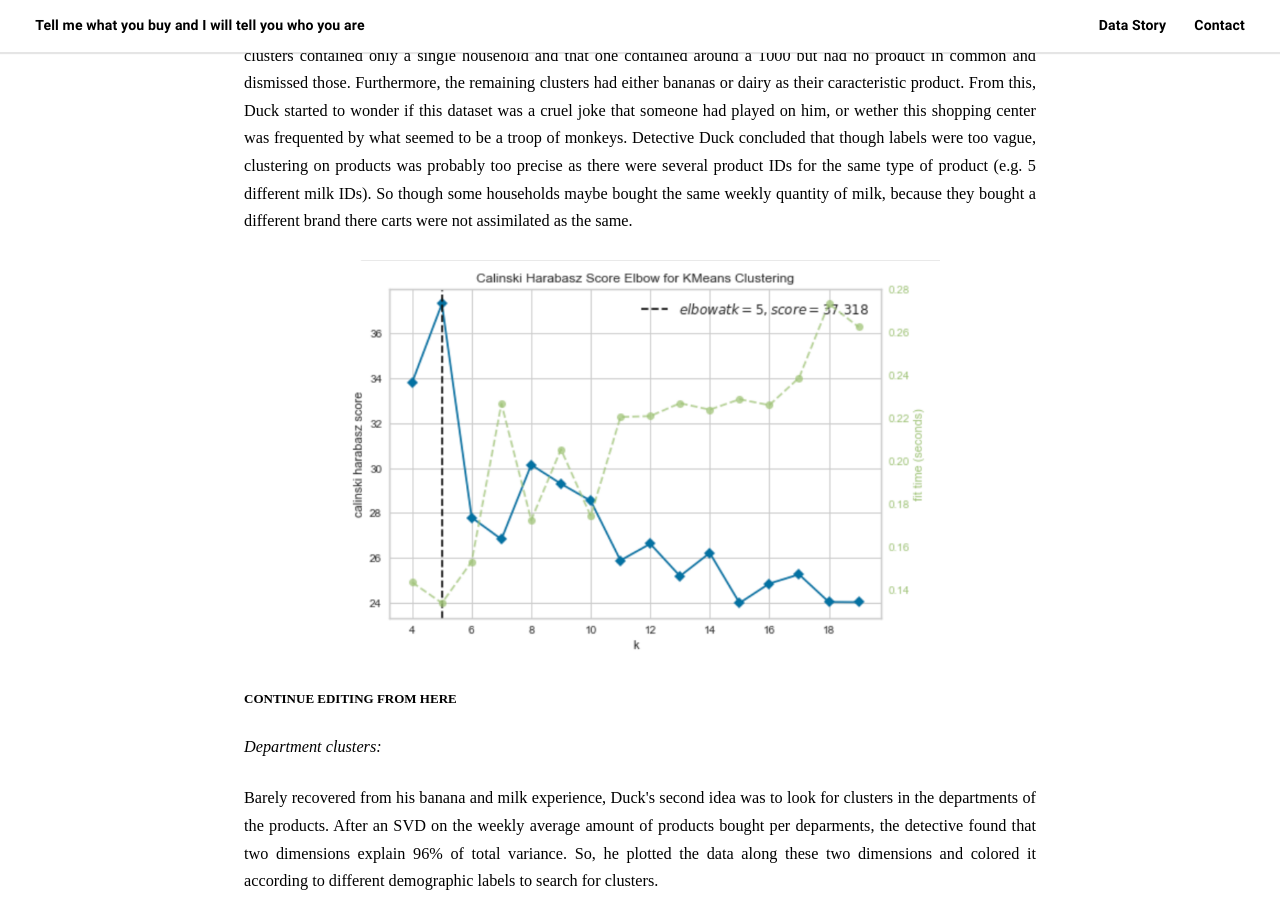
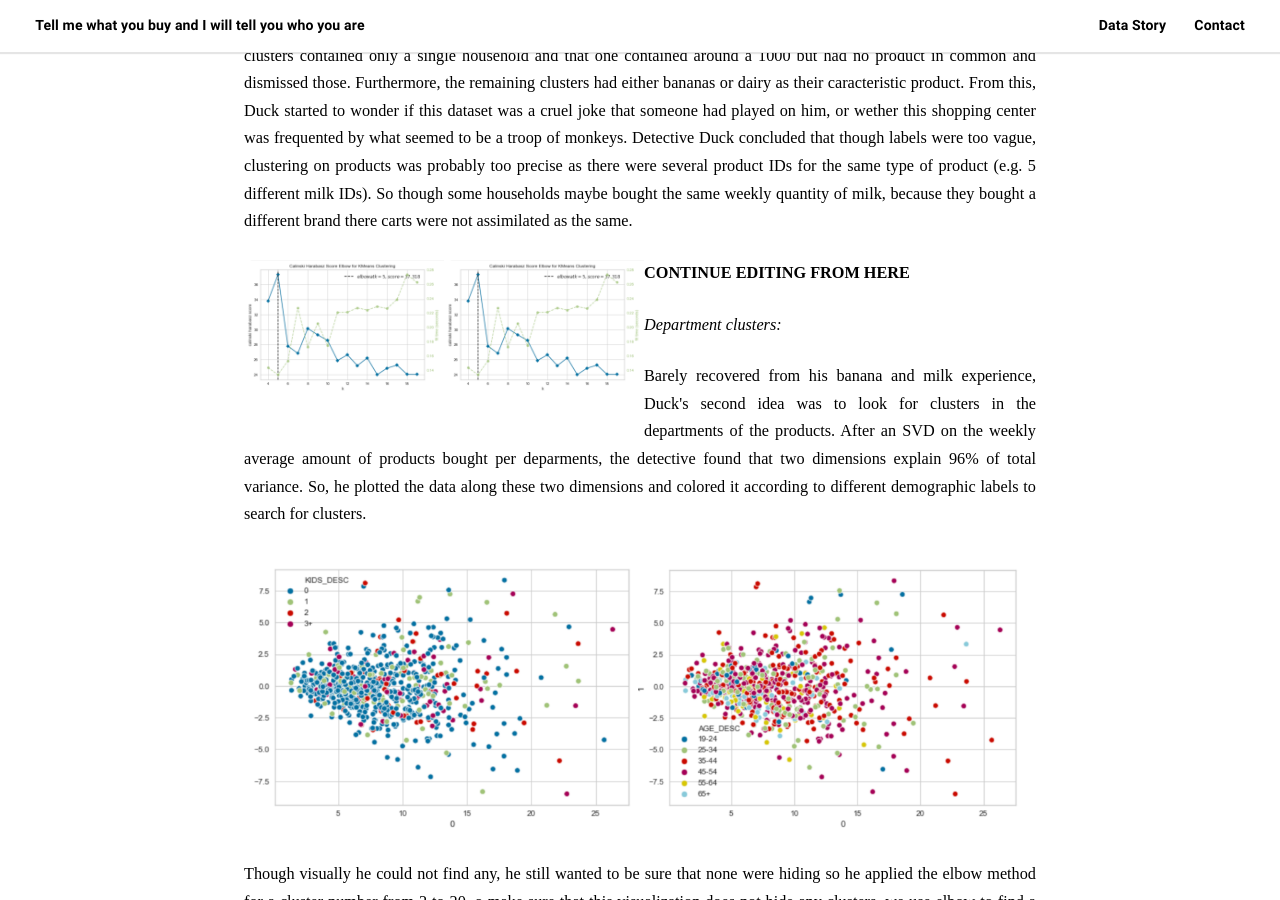
Before and after one commit to marvande/website_ada_bubble582, a Jekyll site: the page built from _posts/2019-12-13-data_story.md, in a window 1280 px wide and 900 px high, scrolled down 5990 px. Built offline with Jekyll 4.4.1, drawn with Linux system fonts in a browser that asks for light colours; some web fonts are replaced.

Commit message:
double figures

```diff
--- a/_posts/2019-12-13-data_story.md
+++ b/_posts/2019-12-13-data_story.md
@@ -96,9 +96,19 @@ Duck needed to change his plan of action as he had promised to deliver. Thus, he
 
 <p>His first idea was to toss aside labels and focus on specific products. So, he looked to cluster households by the exact weekly product quantities they bought, the hope being that different typical weekly shopping carts would appear (e.g. a weekly shopping cart with bananas and cheddar cheese). To identify the ideal number of clusters in the data, he used the elbow method and found a number between 5 and 9. This he used with k-means and created 7 households clusters. To identify what those clusters bought weekly, he decided that for a product to caracterize a cluster, it had to be bought by at least a third of the households in the clutster (a very generous threshold).  Looking at the results, Duck saw that two clusters contained only a single household and that one contained around a 1000 but had no product in common and dismissed those. Furthermore, the remaining clusters had either bananas or dairy as their caracteristic product. From this, Duck started to wonder if this dataset was a cruel joke that someone had played on him, or wether this shopping center was frequented by what seemed to be a troop of monkeys. Detective Duck concluded that though labels were too vague, clustering on products was probably too precise as there were several product IDs for the same type of product (e.g. 5 different milk IDs). So though some households maybe bought the same weekly quantity of milk, because they bought a different brand there carts were not assimilated as the same.
 </p>
-    <img class="center" src="{{ "/assets/images/elbow7.png" | absolute_url }}" alt="Markdown Monster icon" width = "600" height = "400" />
 
-    <b>CONTINUE EDITING FROM HERE</b>
+<div class="row">
+  <div class="column">
+    <img class="center" src="{{ "/assets/images/elbow7.png" | absolute_url }}" alt="Markdown Monster icon" width = "200" height = "50" />
+  </div>
+  <div class="column">
+    <img class="center" src="{{ "/assets/images/elbow7.png" | absolute_url }}" alt="Markdown Monster icon" width = "200" height = "50" />
+  </div>
+</div>
+
+<p>
+<b>CONTINUE EDITING FROM HERE</b>
+</p>
 
 <p>
 
@@ -119,14 +129,22 @@ Barely recovered from his banana and milk experience, Duck's second idea was to
 <p>
 In a third time, Duck reproduces the second strategy but taking a step back, and looking at the department instead of the labels. Elbow finds an ideal clustering for 4 clusters. Interestingly the K-mean clustering shows 4 groups mainly characterized by the quantities bought in the grocery department.
 </p>
-<img class="center" src="{{ "/assets/images/BAD-clusters.png" | absolute_url }}" alt="Markdown Monster icon" width = "450" height = "225" />
+
+<div class="row">
+  <div class="column">
+    <img class="center" src="{{ "/assets/images/elbow4.png" | absolute_url }}" alt="Markdown Monster icon" width = "400" height = "275" />
+  </div>
+  <div class="column">
+    <img class="center" src="{{ "/assets/images/clusters.png" | absolute_url }}" alt="Markdown Monster icon" width = "375" height = "250" />
+  </div>
+</div>
 
 
 <p><i>Best prediction further analysis</i></p>
 <p>
 Duck finally selects the third strategy, which gave the best results, and goes deeper into details. He looks at how precise it is possible to be when predicting demographics. He picks the biggest cluster and plots its correlation matrix in between the product quantities per label, the demographic features, the spendings and the participation rate. The correlations are now way stronger than within the overall households. The highest scores (around 0.8) are for the dairy products and the processed foods correlated to the households size or number of kids. Interestingly, it reminds the detective about his finding using the first strategy. Moreover, the other correlations are mainly strong but not really strong. This implies that the retailer would need to compare the households over an important number of features to acceptably predict their demographics.
 The G.A.C might be interested.
-<p>
+</p>
 
 <img class="center" src="{{ "/assets/images/BAD-correlation-matrix2.png" | absolute_url }}" alt="Markdown Monster icon" width = "600" height = "400" />
 
```
